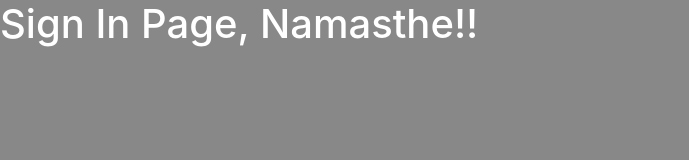
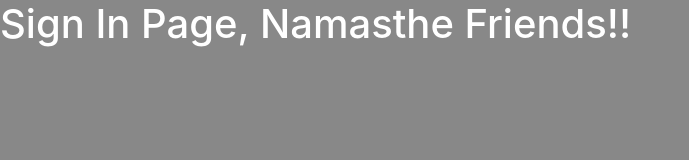
Before and after one commit to karansunchanakota/trucker, a plain HTML site: page src/signup/signup.html in a window 1280 px wide. Shown: the whole page, without its empty margins (0-689 px from the left). Drawn offline with nearby package versions, Linux system fonts and the light colour scheme.

Commit message:
udpated sign up page

```diff
--- a/src/signup/signup.html
+++ b/src/signup/signup.html
@@ -15,7 +15,7 @@
 </head>
 
 <body>
-<h1>Sign In Page, Namasthe!!</h1>
+<h1>Sign In Page, Namasthe Friends!!</h1>
 
 <!-- Optional JavaScript -->
 <!-- jQuery first, then Popper.js, then Bootstrap JS -->
```
